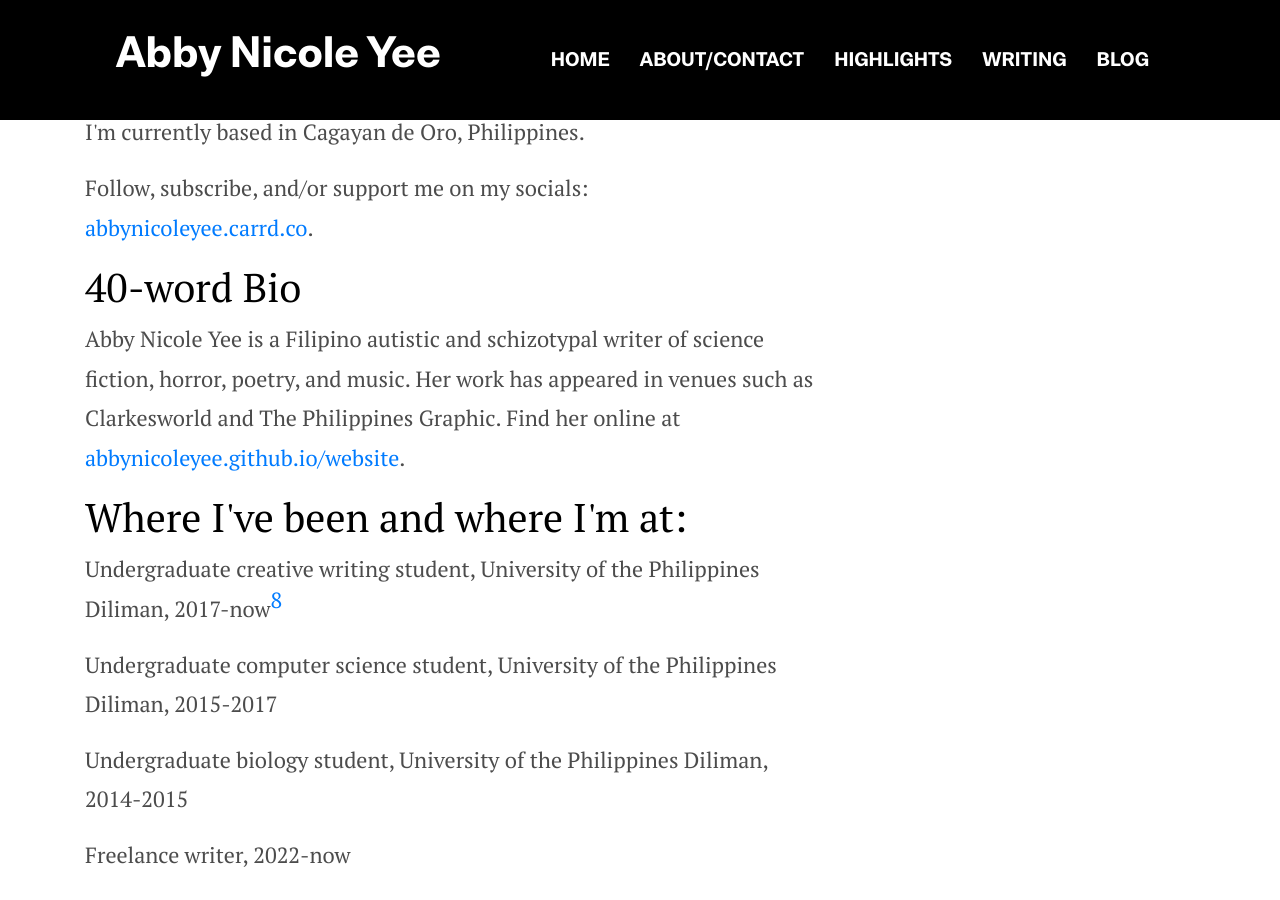
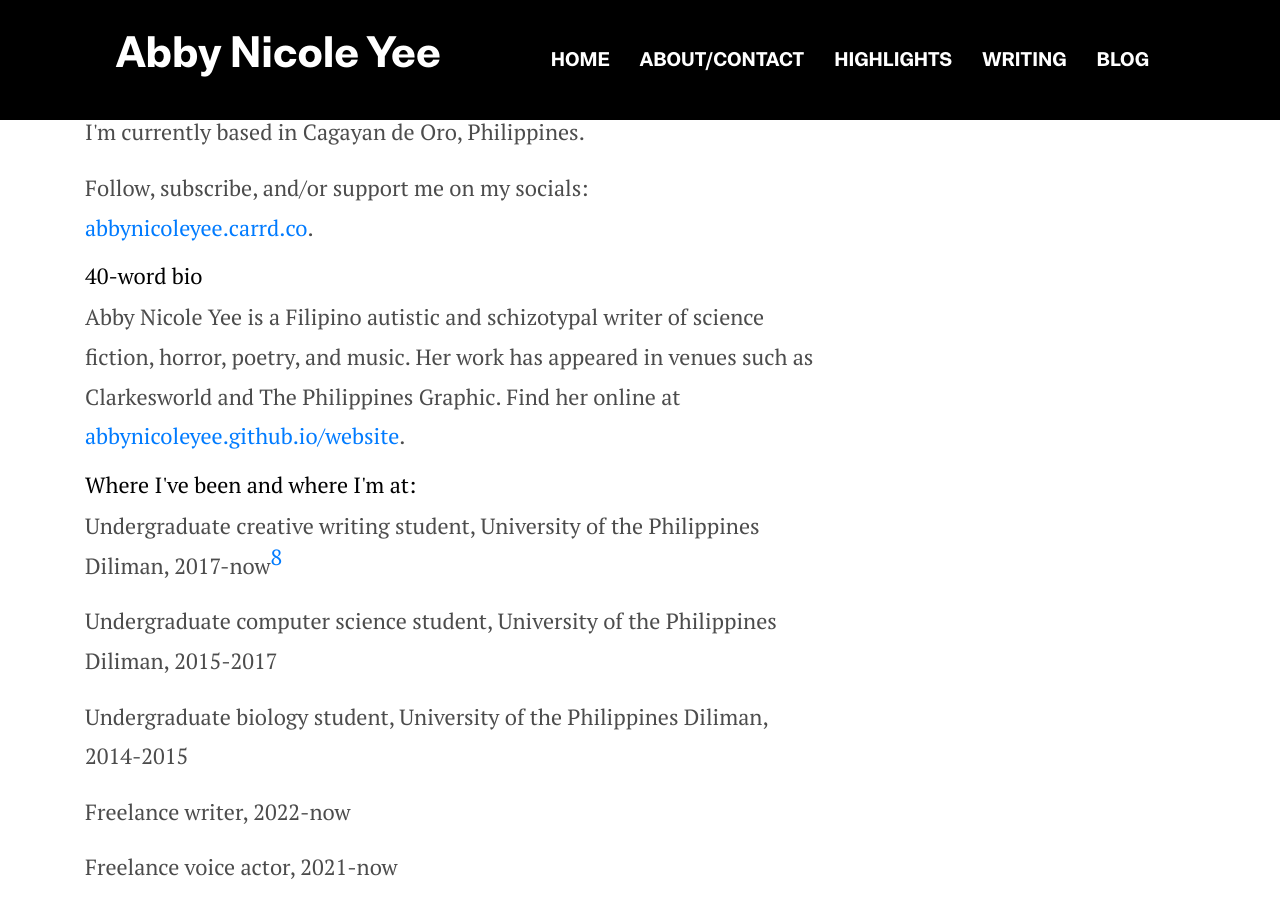
Before and after one commit to abbynicoleyee/abbynicoleyee.github.io, a Jekyll site: the page built from _pages/about.md, in a window 1280 px wide and 900 px high, scrolled down 1090 px. Built offline with Jekyll 4.4.1, drawn with Linux system fonts in a browser that asks for light colours.

```diff
--- a/_pages/about.md
+++ b/_pages/about.md
@@ -14,11 +14,11 @@ image: assets/images/about/me.PNG
 <p class="paragraph-lg">I'm currently based in Cagayan de Oro, Philippines.</p>
 <p class="paragraph-lg">Follow, subscribe, and/or support me on my socials: <a href="https://abbynicoleyee.carrd.co">abbynicoleyee.carrd.co</a>.</p>
 
-<h3>40-word Bio</h3>
+<h4>40-word bio</h4>
 
 <p class="paragraph-lg">Abby Nicole Yee is a Filipino autistic and schizotypal writer of science fiction, horror, poetry, and music. Her work has appeared in venues such as Clarkesworld and The Philippines Graphic. Find her online at <a href="https://abbynicoleyee.github.io/website">abbynicoleyee.github.io/website</a>.</p>
 
-<h3>Where I've been and where I'm at:</h3>
+<h4>Where I've been and where I'm at:</h4>
 <p class="paragraph-lg">Undergraduate creative writing student, University of the Philippines Diliman, 2017-now<span class='footnote' data-toggle="tooltip" title="A lot of breaks, INCs, and course repeats"></span> </p>
 <p class="paragraph-lg">Undergraduate computer science student, University of the Philippines Diliman, 2015-2017</p>
 <p class="paragraph-lg">Undergraduate biology student, University of the Philippines Diliman, 2014-2015</p>
```
